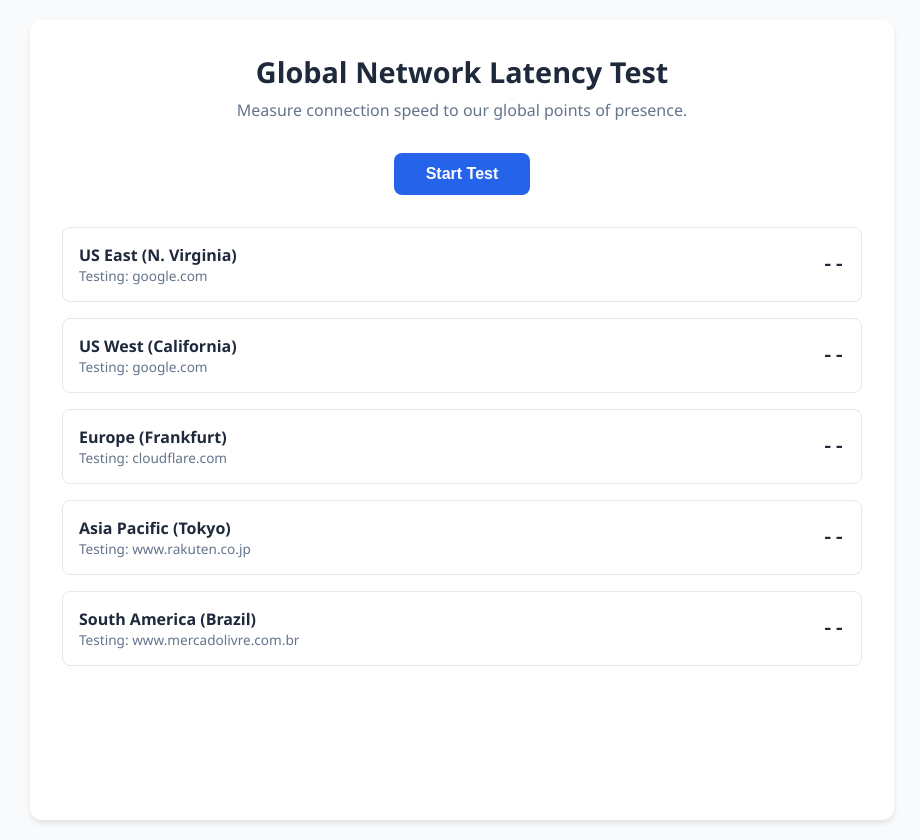
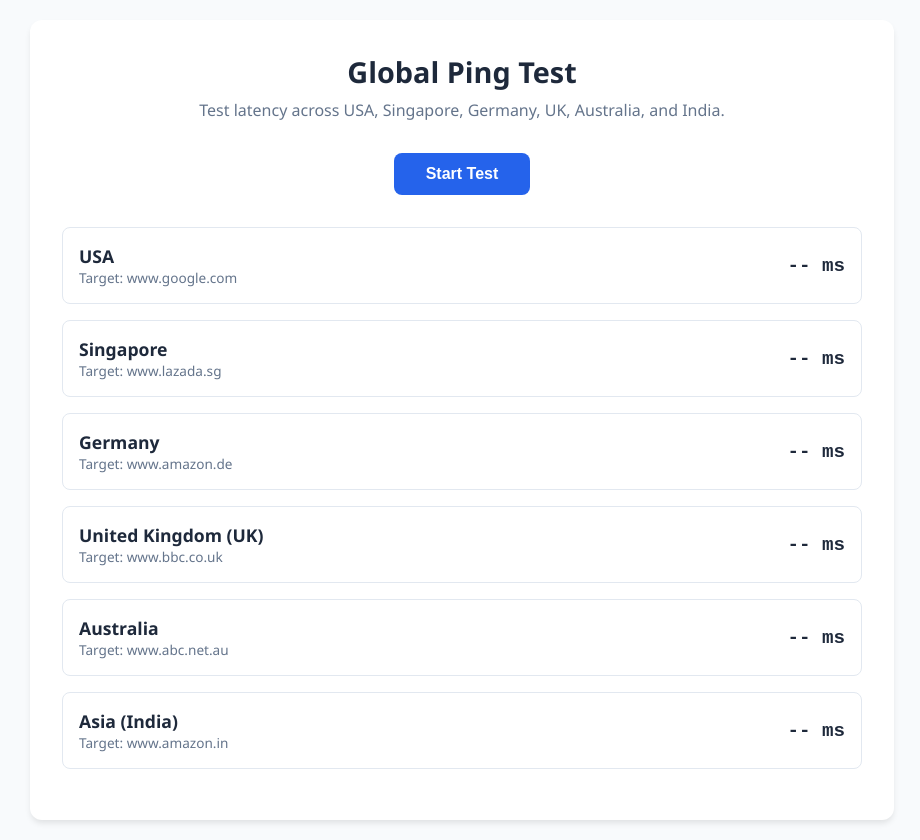
Before and after one commit to harshitshukla19/Global-Ping, a plain HTML site: page index.html in a window 1280 px wide. Shown: the whole page, without its empty margins (178-1098 px from the left). Drawn offline with Linux system fonts and the light colour scheme.

Commit message:
Update index.html

```diff
--- a/index.html
+++ b/index.html
@@ -3,7 +3,7 @@
 <head>
     <meta charset="UTF-8">
     <meta name="viewport" content="width=device-width, initial-scale=1.0">
-    <title>Global Latency Test</title>
+    <title>Global Ping Test</title>
     <style>
         :root {
             --primary: #2563eb;
@@ -81,7 +81,7 @@
         }
 
         .server-info { display: flex; flex-direction: column; }
-        .server-name { font-weight: 600; }
+        .server-name { font-weight: 600; font-size: 1.1rem; }
         .server-loc { font-size: 0.85rem; color: #64748b; }
 
         .latency-display {
@@ -112,8 +112,8 @@
 
 <div class="container">
     <header>
-        <h1>Global Network Latency Test</h1>
-        <p>Measure connection speed to our global points of presence.</p>
+        <h1>Global Ping Test</h1>
+        <p>Test latency across USA, Singapore, Germany, UK, Australia, and India.</p>
     </header>
 
     <div class="controls">
@@ -126,16 +126,15 @@
 </div>
 
 <script>
-    // CONFIGURATION: Add your server URLs here.
-    // IMPORTANT: These URLs must support CORS (Cross-Origin Resource Sharing)
-    // or exist on your own servers.
-    // For this demo, we use specific endpoints that usually allow access.
+    // CONFIGURATION: Target servers for each country
+    // Using popular websites for each region to measure latency
     const servers = [
-        { name: "US East (N. Virginia)", url: "https://google.com", id: "us-east" },
-        { name: "US West (California)", url: "https://google.com", id: "us-west" }, // Using Google as a proxy example
-        { name: "Europe (Frankfurt)", url: "https://cloudflare.com", id: "eu-central" },
-        { name: "Asia Pacific (Tokyo)", url: "https://www.rakuten.co.jp/", id: "ap-tokyo" },
-        { name: "South America (Brazil)", url: "https://www.mercadolivre.com.br/", id: "sa-br" }
+        { name: "USA", url: "https://www.google.com", id: "usa" },
+        { name: "Singapore", url: "https://www.lazada.sg", id: "singapore" },
+        { name: "Germany", url: "https://www.amazon.de", id: "germany" },
+        { name: "United Kingdom (UK)", url: "https://www.bbc.co.uk", id: "uk" },
+        { name: "Australia", url: "https://www.abc.net.au", id: "australia" },
+        { name: "Asia (India)", url: "https://www.amazon.in", id: "india" }
     ];
 
     const resultsContainer = document.getElementById('results');
@@ -149,9 +148,9 @@
                 <div class="server-card" id="card-${server.id}">
                     <div class="server-info">
                         <span class="server-name">${server.name}</span>
-                        <span class="server-loc">Testing: ${new URL(server.url).hostname}</span>
+                        <span class="server-loc">Target: ${new URL(server.url).hostname}</span>
                     </div>
-                    <div class="latency-display" id="latency-${server.id}">--</div>
+                    <div class="latency-display" id="latency-${server.id}">-- ms</div>
                 </div>
             `;
         });
@@ -183,17 +182,13 @@
         const display = document.getElementById(`latency-${server.id}`);
 
         try {
-            // We use performance.now() for higher precision than Date.now()
             const startTime = performance.now();
 
-            // We use 'no-cors' mode limitation here usually returns an opaque response,
-            // but we can still measure the time until the request fails or succeeds.
-            // Note: Standard fetch with 'no-cors' returns an opaque response,
-            // so we assume success if the network request doesn't throw.
-
+            // mode: 'no-cors' allows request to proceed without CORS headers
+            // The browser will still make the request and we can measure time
             await fetch(server.url, {
                 method: 'GET',
-                mode: 'no-cors', // 'no-cors' allows request to go out even if no CORS headers (returns opaque)
+                mode: 'no-cors',
                 cache: 'no-store'
             });
 
@@ -204,8 +199,8 @@
             display.classList.add(getLatencyClass(latency));
 
         } catch (error) {
-            console.error(error);
-            display.innerText = "Fail";
+            console.error(`Error testing ${server.name}:`, error);
+            display.innerText = "Failed";
             display.classList.add('bad');
         }
     }
```
